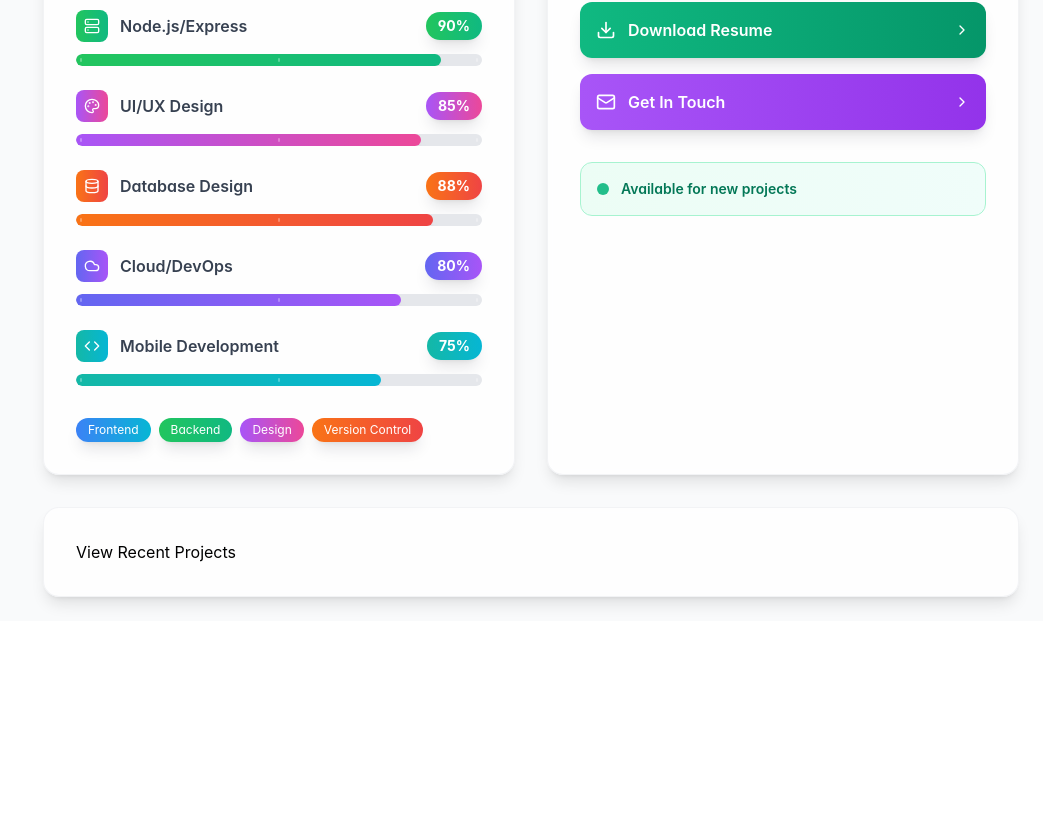
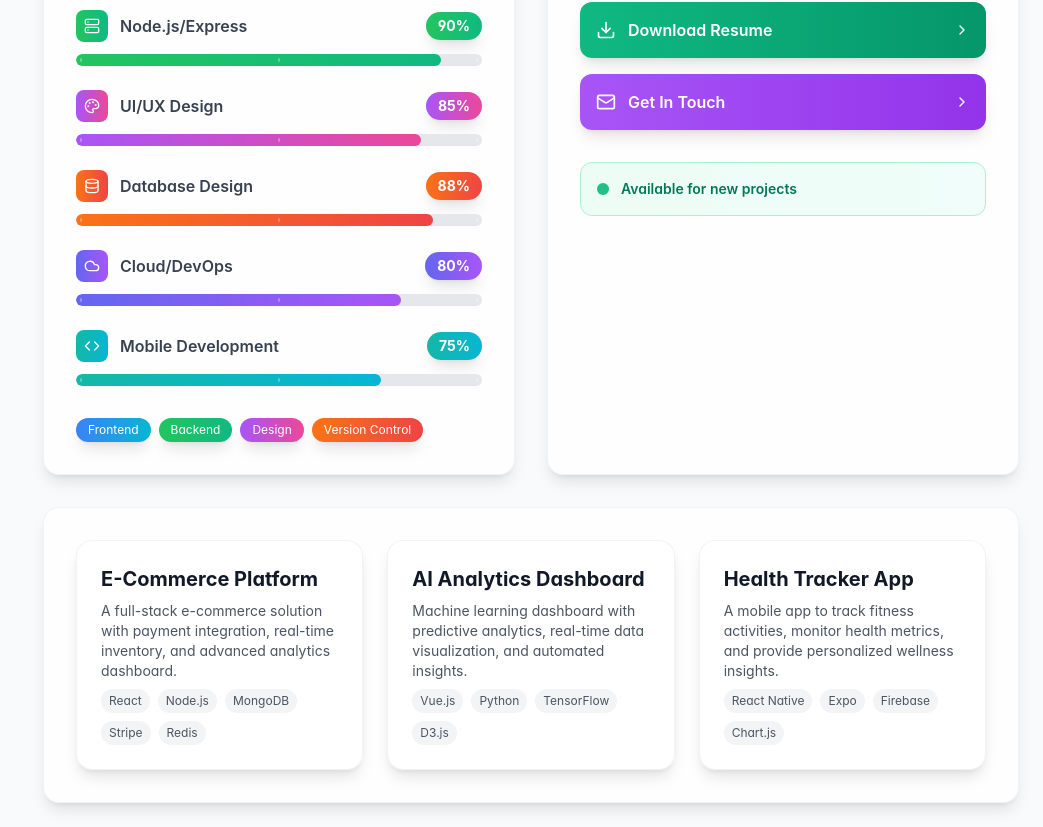
Before and after one commit to XyonShadow/XyonBoard, a React (Vite) app: page / in a window 1280 px wide. Shown: the part 1017-1844 px from the top of the page, without its empty margins (237-1280 px from the left). Before the commit the page ends 1638 px from the top, so only its background shows below. Built offline with nearby package versions, Linux system fonts and the light colour scheme.

Commit message:
feat(projects): Add Project interface, define Projects and display project cards

```diff
--- a/src/components/dashboard/RecentProjects.tsx
+++ b/src/components/dashboard/RecentProjects.tsx
@@ -1,11 +1,88 @@
 import React from 'react';
 import './RecentProjects.css'
+
+interface Project {
+  id: string;
+  title: string;
+  description: string;
+  technologies: string[];
+  status: 'live' | 'featured' | 'development';
+  liveUrl?: string;
+  githubUrl?: string;
+  stats?: {
+    rating?: string;
+    growth?: string;
+    completion?: string;
+  };
+}
+
+const Projects: Project[] = [
+  {
+    id: 'ecommerce-platform',
+    title: 'E-Commerce Platform',
+    description: 'A full-stack e-commerce solution with payment integration, real-time inventory, and advanced analytics dashboard.',
+    technologies: ['React', 'Node.js', 'MongoDB', 'Stripe', 'Redis'],
+    status: 'live',
+    liveUrl: '#',
+    githubUrl: '#',
+    stats: {
+      rating: '4/5',
+      growth: '+25%',
+      completion: '100%'
+    }
+  },
+  {
+    id: 'ai-dashboard',
+    title: 'AI Analytics Dashboard',
+    description: 'Machine learning dashboard with predictive analytics, real-time data visualization, and automated insights.',
+    technologies: ['Vue.js', 'Python', 'TensorFlow', 'D3.js'],
+    status: 'featured',
+    liveUrl: '#',
+    githubUrl: '#',
+    stats: {
+      rating: '4.5/5',
+      growth: '+40%',
+      completion: '95%'
+    }
+  },
+  {
+    id: 'health-tracker-app',
+    title: 'Health Tracker App',
+    description: 'A mobile app to track fitness activities, monitor health metrics, and provide personalized wellness insights.',
+    technologies: ['React Native', 'Expo', 'Firebase', 'Chart.js'],
+    status: 'development',
+    liveUrl: '#',
+    githubUrl: '#',
+    stats: {
+      rating: '5/5',
+      completion: '60%',
+      growth: '+20%'
+    }
+  }
+];
+
+const ProjectCard: React.FC<{ project: Project }> = ({ project }) => {
+  return (
+    <div className="relative bg-white dark:bg-gray-800 rounded-2xl shadow-lg p-6 border border-gray-200/50 dark:border-gray-700/50">
+      <h3 className="font-bold text-xl mb-2 text-gray-900 dark:text-white">{project.title}</h3>
+      <p className="text-gray-600 dark:text-gray-400 text-sm">{project.description}</p>
+      <div className="flex gap-2 mt-2 flex-wrap">
+        {project.technologies.map(tech => (
+          <span key={tech} className="px-2 py-1 text-xs rounded-full bg-gray-100 dark:bg-gray-700 text-gray-600 dark:text-gray-300">{tech}</span>
+        ))}
+      </div>
+    </div>
+  );
+};
 
 export const RecentProjects: React.FC = () => {
   return (
     <div className="bg-white/80 dark:bg-gray-800/80 backdrop-blur-sm p-8 rounded-2xl shadow-lg border border-gray-200/50 dark:border-gray-700/50">
-      View Recent Projects
-      {/* TODO: Add Projects */}
+      <div className="grid grid-cols-1 md:grid-cols-2 lg:grid-cols-3 gap-6">
+        {Projects.map(project => (
+          <ProjectCard key={project.id} project={project} />
+        ))}
+      </div>
     </div>
   );
 }
```
